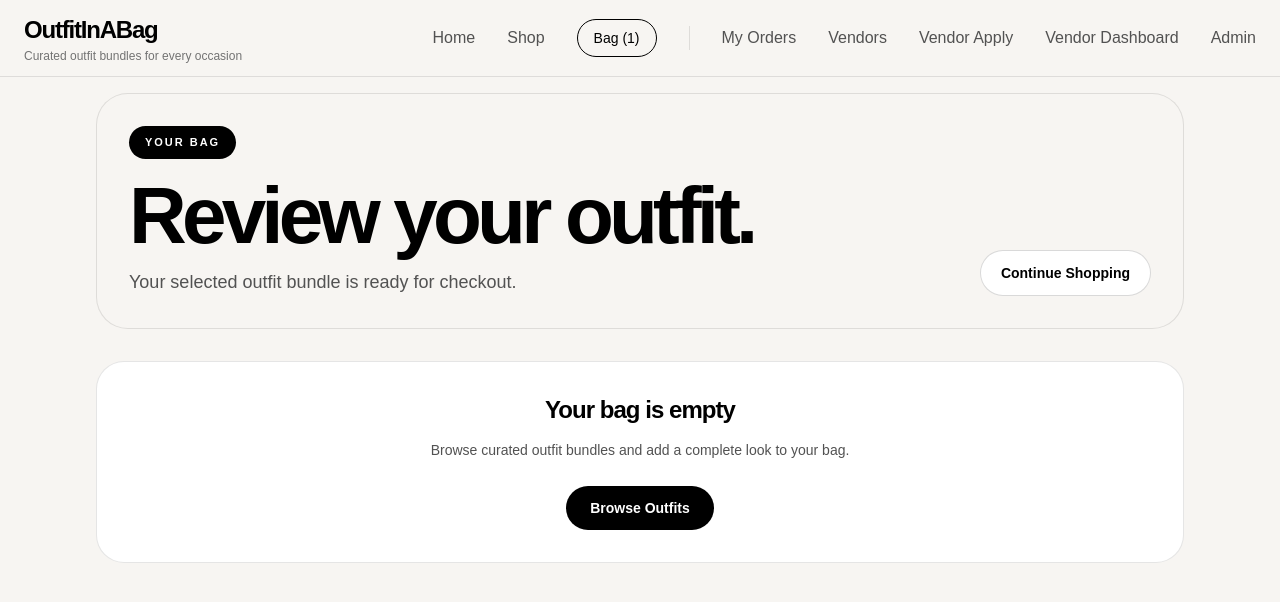
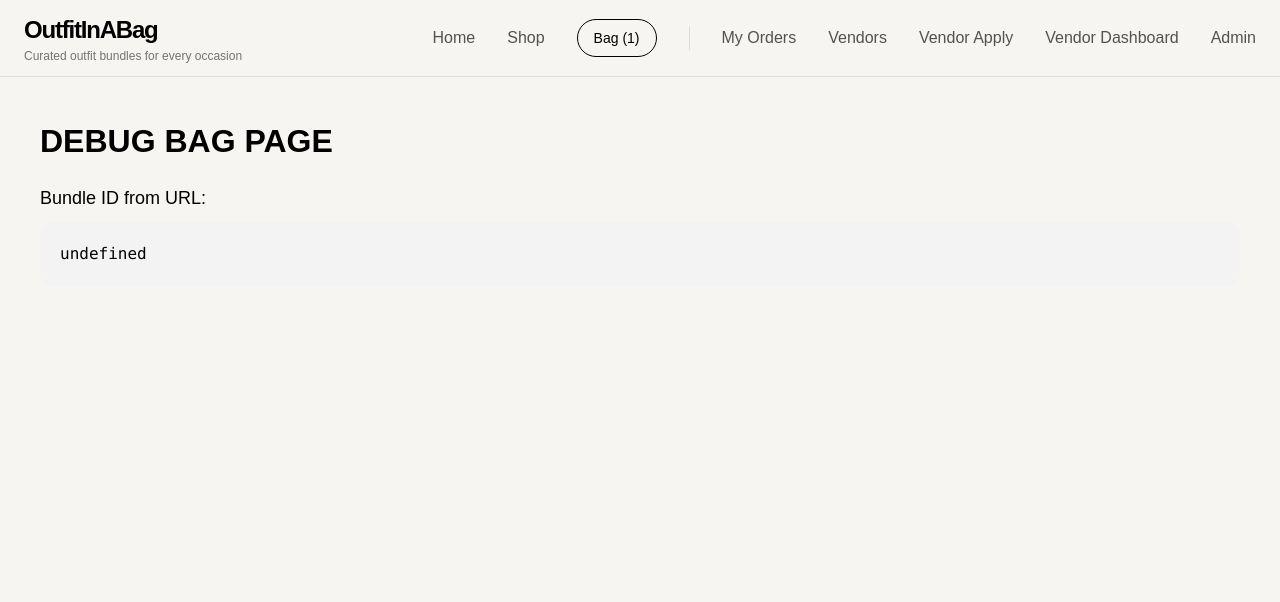
Before and after one commit to jholt19/outfitinabag-site, a Next.js app: page /bag in a window 1280 px wide. Shown: the top 602 px of the page. Built offline with nearby package versions, Linux system fonts and the light colour scheme.

Commit message:
Debug bag page param

```diff
--- a/app/bag/page.tsx
+++ b/app/bag/page.tsx
@@ -1,214 +1,30 @@
-"use client";
+export const dynamic = "force-dynamic";
 
-import { useEffect, useMemo, useState } from "react";
-import { OUTFITS } from "@/lib/outfits";
-import Image from "next/image";
-import Link from "next/link";
-
-type BagItem = {
-  id: string;
-  title: string;
-  image: string;
-  occasion: string;
-  price: number;
-};
-
-export default function BagPage() {
-  const [items, setItems] = useState<BagItem[]>([]);
-  const [justAdded, setJustAdded] = useState(false);
-  const [loading, setLoading] = useState(false);
-
-  useEffect(() => {
-    const params = new URLSearchParams(window.location.search);
-    const bundleId = params.get("addBundleId");
-
-    if (bundleId) {
-      const found = OUTFITS.find((o) => String(o.id) === String(bundleId));
-
-      if (found) {
-        setItems([found]);
-        setJustAdded(true);
-      }
-    }
-  }, []);
-
-  const subtotal = useMemo(
-    () => items.reduce((acc, item) => acc + item.price, 0),
-    [items]
-  );
-
-  async function handleCheckout() {
-    if (items.length === 0) return;
-
-    try {
-      setLoading(true);
-
-      const res = await fetch("/api/create-checkout-session", {
-        method: "POST",
-        headers: {
-          "Content-Type": "application/json",
-        },
-        body: JSON.stringify({
-          items: items.map((item) => ({
-            id: item.id,
-            title: item.title,
-            image: item.image,
-            price: item.price,
-            qty: 1,
-          })),
-        }),
-      });
-
-      const data = await res.json();
-
-      if (!res.ok || !data?.url) {
-        throw new Error(data?.error || "Failed to start checkout.");
-      }
-
-      window.location.href = data.url;
-    } catch (err: any) {
-      alert(err?.message || "Checkout failed.");
-    } finally {
-      setLoading(false);
-    }
-  }
+export default async function BagPage({
+  searchParams,
+}: {
+  searchParams?: Promise<{ addBundleId?: string }>;
+}) {
+  const params = searchParams ? await searchParams : {};
+  const bundleId = params?.addBundleId;
 
   return (
-    <main className="mx-auto max-w-6xl px-4 pb-12 pt-4 sm:px-6 lg:px-8">
-      <section className="rounded-[32px] border border-black/10 bg-[#f7f5f2] p-6 sm:p-8">
-        <div className="flex flex-wrap items-end justify-between gap-4">
-          <div>
-            <div className="inline-flex rounded-full bg-black px-4 py-2 text-[11px] font-semibold uppercase tracking-[0.18em] text-white">
-              Your Bag
-            </div>
+    <main style={{ padding: 40 }}>
+      <h1 style={{ fontSize: 32, fontWeight: 900 }}>DEBUG BAG PAGE</h1>
 
-            <h1 className="mt-5 text-[clamp(2.5rem,7vw,5rem)] font-semibold leading-[0.92] tracking-[-0.06em] text-black">
-              Review your outfit.
-            </h1>
+      <p style={{ marginTop: 20, fontSize: 18 }}>Bundle ID from URL:</p>
 
-            <p className="mt-4 max-w-xl text-base leading-7 text-neutral-600 sm:text-lg">
-              Your selected outfit bundle is ready for checkout.
-            </p>
-          </div>
-
-          <Link
-            href="/outfits"
-            className="rounded-full border border-black/15 bg-white px-5 py-3 text-sm font-semibold text-black transition hover:border-black"
-          >
-            Continue Shopping
-          </Link>
-        </div>
-      </section>
-
-      {justAdded && (
-        <div className="mt-6 rounded-2xl border border-emerald-200 bg-emerald-50 px-5 py-4 text-sm font-semibold text-emerald-800">
-          Full outfit added to your bag.
-        </div>
-      )}
-
-      {items.length === 0 ? (
-        <section className="mt-8 rounded-[28px] border border-black/10 bg-white p-8 text-center">
-          <h2 className="text-2xl font-semibold tracking-[-0.04em] text-black">
-            Your bag is empty
-          </h2>
-
-          <p className="mx-auto mt-3 max-w-md text-sm leading-6 text-neutral-600">
-            Browse curated outfit bundles and add a complete look to your bag.
-          </p>
-
-          <Link
-            href="/outfits"
-            className="mt-6 inline-flex rounded-full bg-black px-6 py-3 text-sm font-semibold text-white transition hover:opacity-90"
-          >
-            Browse Outfits
-          </Link>
-        </section>
-      ) : (
-        <section className="mt-8 grid gap-6 lg:grid-cols-[1fr_380px]">
-          <div className="space-y-4">
-            {items.map((item) => (
-              <div
-                key={item.id}
-                className="grid gap-4 rounded-[28px] border border-black/10 bg-white p-4 shadow-sm sm:grid-cols-[140px_1fr]"
-              >
-                <div className="relative h-[220px] overflow-hidden rounded-[22px] border border-black/10 sm:h-[140px]">
-                  <Image
-                    src={item.image}
-                    alt={item.title}
-                    fill
-                    sizes="140px"
-                    className="object-cover"
-                  />
-                </div>
-
-                <div className="flex flex-col justify-between">
-                  <div>
-                    <div className="text-[11px] font-semibold uppercase tracking-[0.16em] text-neutral-500">
-                      Full Outfit • {item.occasion}
-                    </div>
-
-                    <h2 className="mt-2 text-2xl font-semibold tracking-[-0.04em] text-black">
-                      {item.title}
-                    </h2>
-
-                    <p className="mt-2 text-sm leading-6 text-neutral-600">
-                      Complete curated look selected for one-click checkout.
-                    </p>
-                  </div>
-
-                  <div className="mt-4 text-xl font-semibold text-black">
-                    ${(item.price / 100).toFixed(2)}
-                  </div>
-                </div>
-              </div>
-            ))}
-          </div>
-
-          <aside className="h-fit rounded-[28px] border border-black/10 bg-white p-6 shadow-sm">
-            <div className="text-[11px] font-semibold uppercase tracking-[0.18em] text-neutral-500">
-              Order Summary
-            </div>
-
-            <div className="mt-5 space-y-4">
-              <div className="flex items-center justify-between border-b border-black/10 pb-4 text-sm">
-                <span className="text-neutral-600">Subtotal</span>
-                <strong className="text-black">
-                  ${(subtotal / 100).toFixed(2)}
-                </strong>
-              </div>
-
-              <div className="flex items-center justify-between border-b border-black/10 pb-4 text-sm">
-                <span className="text-neutral-600">Estimated shipping</span>
-                <strong className="text-black">Calculated at checkout</strong>
-              </div>
-
-              <div className="flex items-center justify-between text-lg">
-                <span className="font-semibold text-black">Total</span>
-                <strong className="text-black">
-                  ${(subtotal / 100).toFixed(2)}
-                </strong>
-              </div>
-            </div>
-
-            <button
-              onClick={handleCheckout}
-              disabled={loading}
-              className="mt-6 w-full rounded-full bg-black px-6 py-4 text-sm font-semibold text-white transition hover:opacity-90 disabled:cursor-not-allowed disabled:opacity-60"
-            >
-              {loading ? "Starting Checkout..." : "Checkout Securely"}
-            </button>
-
-            <div className="mt-5 grid gap-3 text-xs leading-5 text-neutral-500">
-              <div className="rounded-2xl border border-black/10 bg-[#f7f5f2] p-4">
-                Secure checkout powered by Stripe.
-              </div>
-              <div className="rounded-2xl border border-black/10 bg-[#f7f5f2] p-4">
-                Your full outfit bundle stays together in one order.
-              </div>
-            </div>
-          </aside>
-        </section>
-      )}
+      <pre
+        style={{
+          marginTop: 10,
+          padding: 20,
+          background: "#f3f3f3",
+          borderRadius: 12,
+          fontSize: 16,
+        }}
+      >
+        {bundleId || "undefined"}
+      </pre>
     </main>
   );
 }
```
